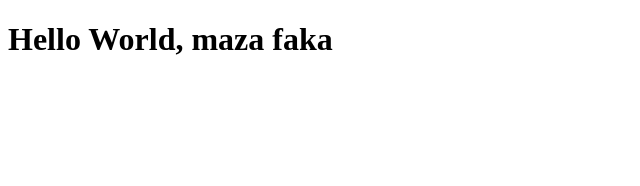
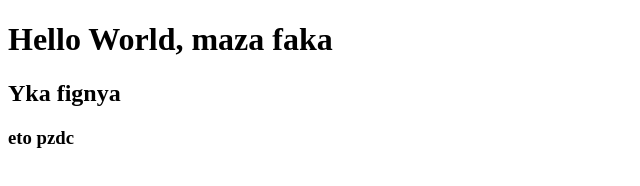
Before and after one commit to GarryDMG/progect, a plain HTML site: page index.html in a window 1280 px wide. Shown: the whole page, without its empty margins (0-640 px from the left). Drawn offline with Linux system fonts and the light colour scheme.

Commit message:
index.html mod

```diff
--- a/index.html
+++ b/index.html
@@ -7,6 +7,9 @@
 </head>
 <body>
     <h1>Hello World, maza faka</h1>
+    <h2>Yka fignya</h2>
+    <h3>eto pzdc</h3>
+
 
 </body>
 </html>
```
